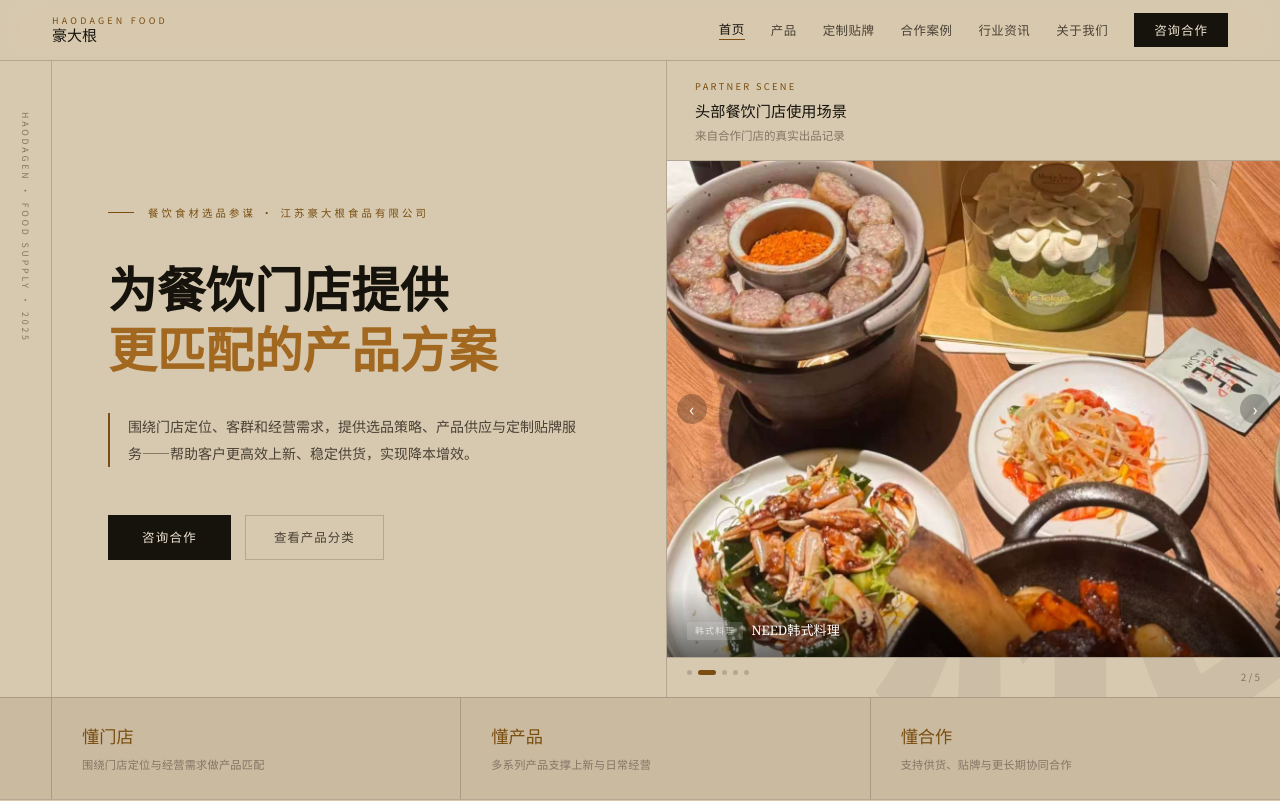
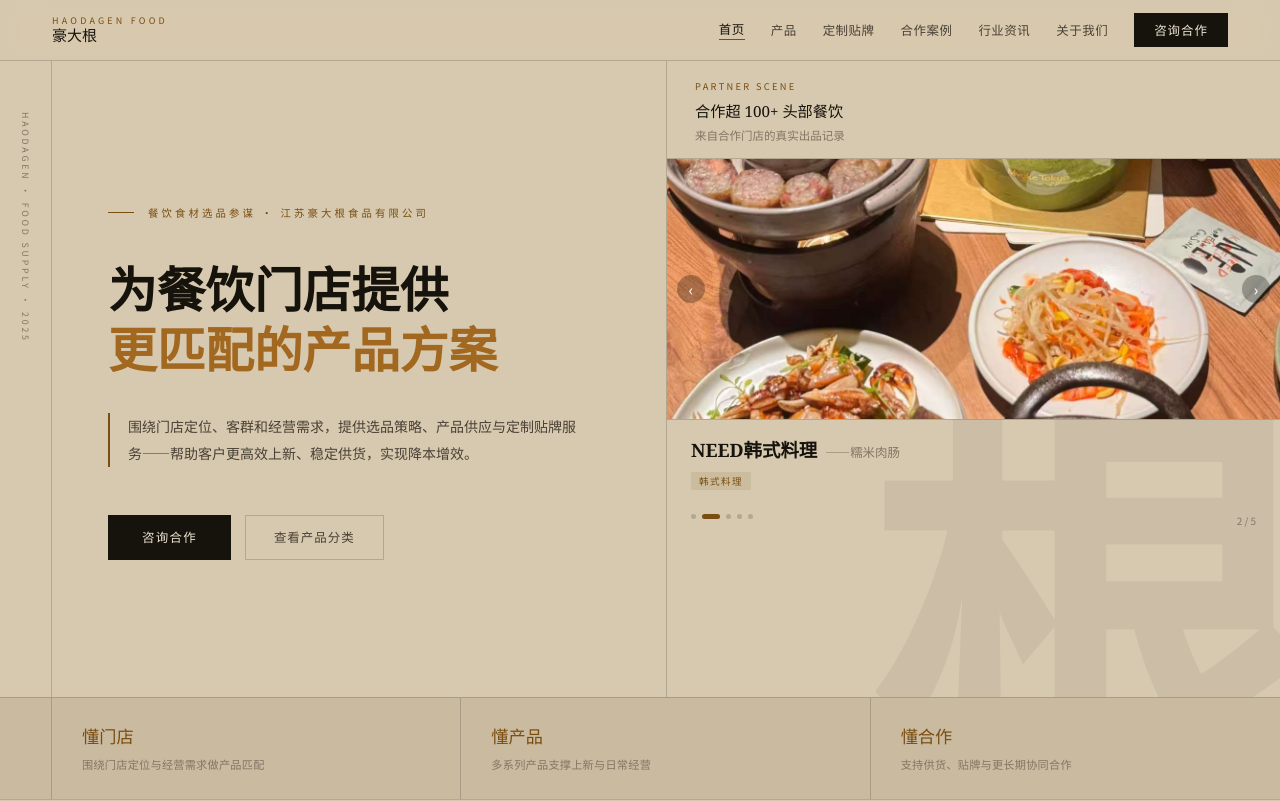
Before and after one commit to juangaoqi/haodagen-site, a Next.js app: page / in a window 1280 px wide. Shown: the top 801 px of the page. Built offline with nearby package versions, Linux system fonts and the light colour scheme.

Commit message:
Update shared.jsx

```diff
--- a/app/_site/shared.jsx
+++ b/app/_site/shared.jsx
@@ -1737,11 +1737,11 @@ function NewsPage() {
 function HomePage({ nav }) {
   const [slide, setSlide] = useState(0);
   const SLIDES = [
-    { src:'/images/cases/jiushi-sicai.jpg',   name:'酒拾烤肉',   tag:'烤肉门店' },
-    { src:'/images/cases/need-nuomichang.jpg', name:'NEED韩式料理', tag:'韩式料理' },
-    { src:'/images/cases/shanye-nuomi.jpg',    name:'山野板扎',   tag:'烤肉门店' },
-    { src:'/images/cases/xita-fenggan.jpg',    name:'西塔老太太', tag:'连锁品牌' },
-    { src:'/images/cases/xita-sicai.jpg',      name:'西塔老太太', tag:'连锁品牌' },
+    { src:'/images/cases/jiushi-sicai.jpg',   name:'酒拾烤肉',   product:'彩虹小肉肠', tag:'烤肉门店' },
+    { src:'/images/cases/need-nuomichang.jpg', name:'NEED韩式料理', product:'糯米肉肠',  tag:'韩式料理' },
+    { src:'/images/cases/shanye-nuomi.jpg',    name:'山野板扎',   product:'糯米肉肠',  tag:'烤肉门店' },
+    { src:'/images/cases/xita-fenggan.jpg',    name:'西塔老太太', product:'风干肠',    tag:'连锁品牌' },
+    { src:'/images/cases/xita-sicai.jpg',      name:'西塔老太太', product:'彩虹小肉肠', tag:'连锁品牌' },
   ];
   useEffect(() => {
     const t = setInterval(() => setSlide(s => (s + 1) % SLIDES.length), 3500);
@@ -1767,14 +1767,14 @@ function HomePage({ nav }) {
           {/* ── 右侧轮播 ── */}
           <div style={{ position:'relative', borderLeft:'1px solid var(--rule)', display:'flex', flexDirection:'column' }}>
             {/* 顶部说明 */}
-            <div style={{ padding:'20px 28px 16px', borderBottom:'1px solid var(--rule)', flexShrink:0 }}>
+            <div style={{ padding:'20px 28px 14px', borderBottom:'1px solid var(--rule)', flexShrink:0 }}>
               <div style={{ fontSize:'.58rem', letterSpacing:'.25em', color:'var(--amber)', textTransform:'uppercase', marginBottom:6 }}>Partner Scene</div>
-              <div style={{ fontFamily:'var(--serif)', fontSize:'.95rem', fontWeight:500, color:'var(--ink)' }}>头部餐饮门店使用场景</div>
+              <div style={{ fontFamily:'var(--serif)', fontSize:'.95rem', fontWeight:500, color:'var(--ink)' }}>合作超 100+ 头部餐饮</div>
               <div style={{ fontSize:'.72rem', color:'var(--ink3)', marginTop:4 }}>来自合作门店的真实出品记录</div>
             </div>
 
-            {/* 图片区 */}
-            <div style={{ position:'relative', flex:1, overflow:'hidden', minHeight:300 }}>
+            {/* 图片区 — 固定高度不拉伸 */}
+            <div style={{ position:'relative', overflow:'hidden', height:260, flexShrink:0 }}>
               {SLIDES.map((s, i) => (
                 <img key={s.src} src={s.src} alt={s.name}
                   style={{
@@ -1786,22 +1786,26 @@ function HomePage({ nav }) {
                   }}
                 />
               ))}
-              {/* 底部渐变 + 门店名 */}
-              <div style={{ position:'absolute', bottom:0, left:0, right:0, background:'linear-gradient(transparent, rgba(0,0,0,.55))', padding:'32px 20px 16px', zIndex:2 }}>
-                <div style={{ display:'flex', alignItems:'center', gap:8 }}>
-                  <span style={{ fontSize:'.55rem', letterSpacing:'.15em', color:'rgba(255,255,255,.7)', background:'rgba(255,255,255,.15)', padding:'2px 8px', borderRadius:2 }}>{SLIDES[slide].tag}</span>
-                  <span style={{ fontSize:'.82rem', color:'#fff', fontFamily:'var(--serif)', fontWeight:500 }}>{SLIDES[slide].name}</span>
-                </div>
-              </div>
               {/* 左右箭头 */}
               <button onClick={() => setSlide(s => (s - 1 + SLIDES.length) % SLIDES.length)}
-                style={{ position:'absolute', left:10, top:'50%', transform:'translateY(-50%)', width:30, height:30, borderRadius:'50%', background:'rgba(0,0,0,.25)', color:'#fff', fontSize:'1.1rem', display:'flex', alignItems:'center', justifyContent:'center', zIndex:3 }}>‹</button>
+                style={{ position:'absolute', left:10, top:'50%', transform:'translateY(-50%)', width:28, height:28, borderRadius:'50%', background:'rgba(0,0,0,.28)', color:'#fff', fontSize:'1rem', display:'flex', alignItems:'center', justifyContent:'center', zIndex:3 }}>‹</button>
               <button onClick={() => setSlide(s => (s + 1) % SLIDES.length)}
-                style={{ position:'absolute', right:10, top:'50%', transform:'translateY(-50%)', width:30, height:30, borderRadius:'50%', background:'rgba(0,0,0,.25)', color:'#fff', fontSize:'1.1rem', display:'flex', alignItems:'center', justifyContent:'center', zIndex:3 }}>›</button>
+                style={{ position:'absolute', right:10, top:'50%', transform:'translateY(-50%)', width:28, height:28, borderRadius:'50%', background:'rgba(0,0,0,.28)', color:'#fff', fontSize:'1rem', display:'flex', alignItems:'center', justifyContent:'center', zIndex:3 }}>›</button>
+            </div>
+
+            {/* 门店名 + 产品 */}
+            <div style={{ padding:'16px 24px 14px', borderTop:'1px solid var(--rule)', flexShrink:0 }}>
+              <div style={{ display:'flex', alignItems:'baseline', gap:8, flexWrap:'wrap' }}>
+                <span style={{ fontFamily:'var(--serif)', fontSize:'1.15rem', fontWeight:600, color:'var(--ink)' }}>{SLIDES[slide].name}</span>
+                <span style={{ fontSize:'.78rem', color:'var(--ink3)' }}>——{SLIDES[slide].product}</span>
+              </div>
+              <div style={{ display:'flex', alignItems:'center', gap:10, marginTop:8 }}>
+                <span style={{ fontSize:'.6rem', letterSpacing:'.15em', color:'var(--amber)', background:'var(--amber-pale)', padding:'2px 8px', borderRadius:2 }}>{SLIDES[slide].tag}</span>
+              </div>
             </div>
 
             {/* 指示点 */}
-            <div style={{ display:'flex', gap:6, padding:'12px 20px', borderTop:'1px solid var(--rule)', flexShrink:0 }}>
+            <div style={{ display:'flex', gap:6, padding:'10px 24px 16px', flexShrink:0 }}>
               {SLIDES.map((s, i) => (
                 <button key={i} onClick={() => setSlide(i)}
                   style={{ width: i === slide ? 18 : 5, height:5, borderRadius:3, background: i === slide ? 'var(--amber)' : 'var(--rule)', transition:'all .3s', padding:0, flexShrink:0 }} />
```
